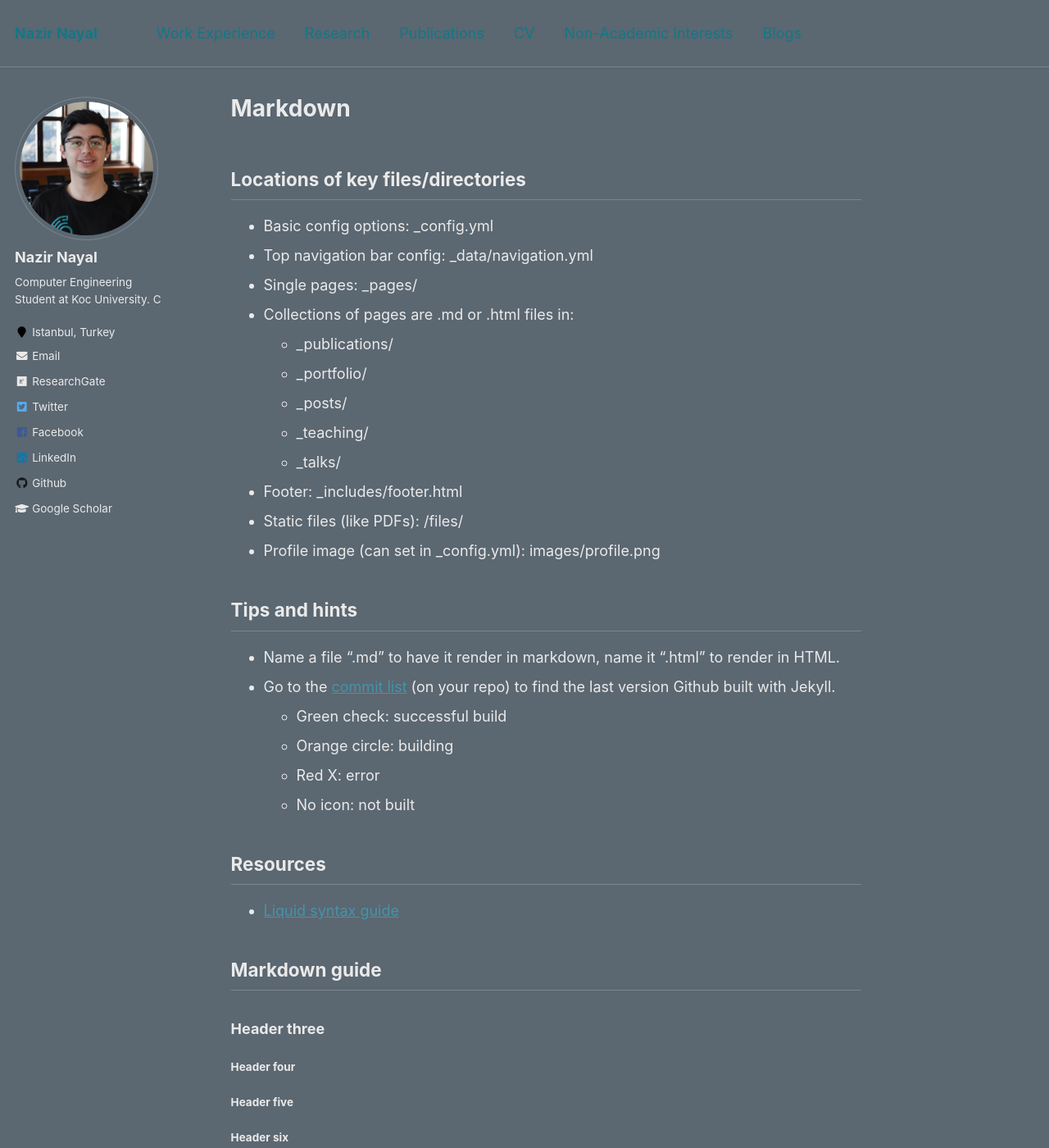
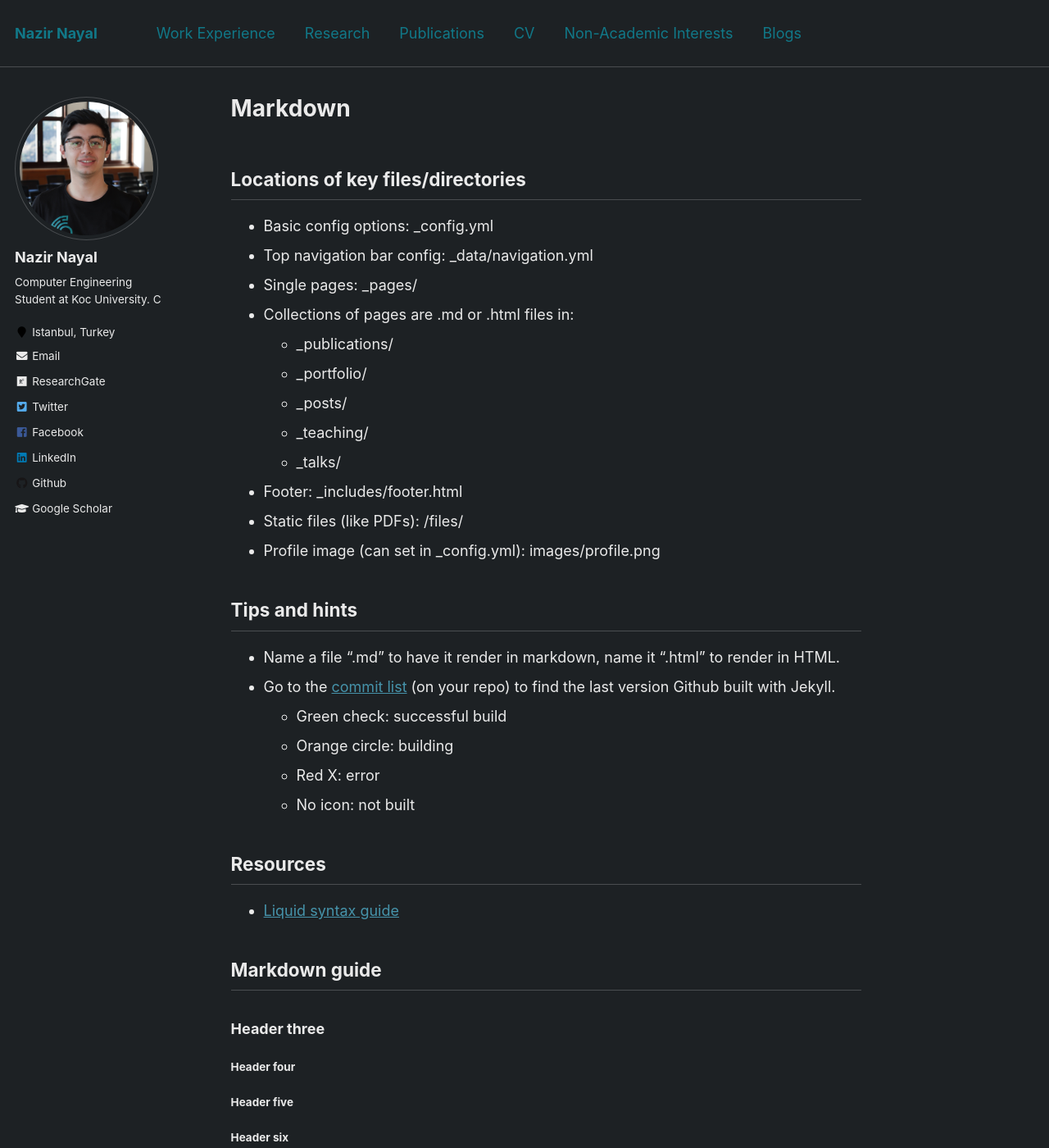
Before and after one commit to NazirNayal8/nazirnayal.github.io, a Jekyll site: the page built from _pages/markdown.md, in a window 1280 px wide and 1400 px high. Shown: the whole window at 82% size. Built offline with Jekyll 4.4.1, drawn with Linux system fonts in a browser that asks for light colours.

Commit message:
reverse body color

```diff
--- a/_sass/_variables.scss
+++ b/_sass/_variables.scss
@@ -53,8 +53,8 @@ $darker-gray                : mix(#000, $gray, 60%);
 $light-gray                 : mix(#fff, $gray, 50%);
 $lighter-gray               : mix(#fff, $gray, 90%);
 
-$body-color                 : #1d2124;
-$background-color           : #5b6771; // experimenting
+$body-color                 : #5b6771;
+$background-color           : #1d2124; // experimenting
 $code-background-color      : mix(#000, $background-color, 15%);
 $code-background-color-dark : mix(#000, $background-color, 20%);
 $text-color                 : #eaeaea;
```
